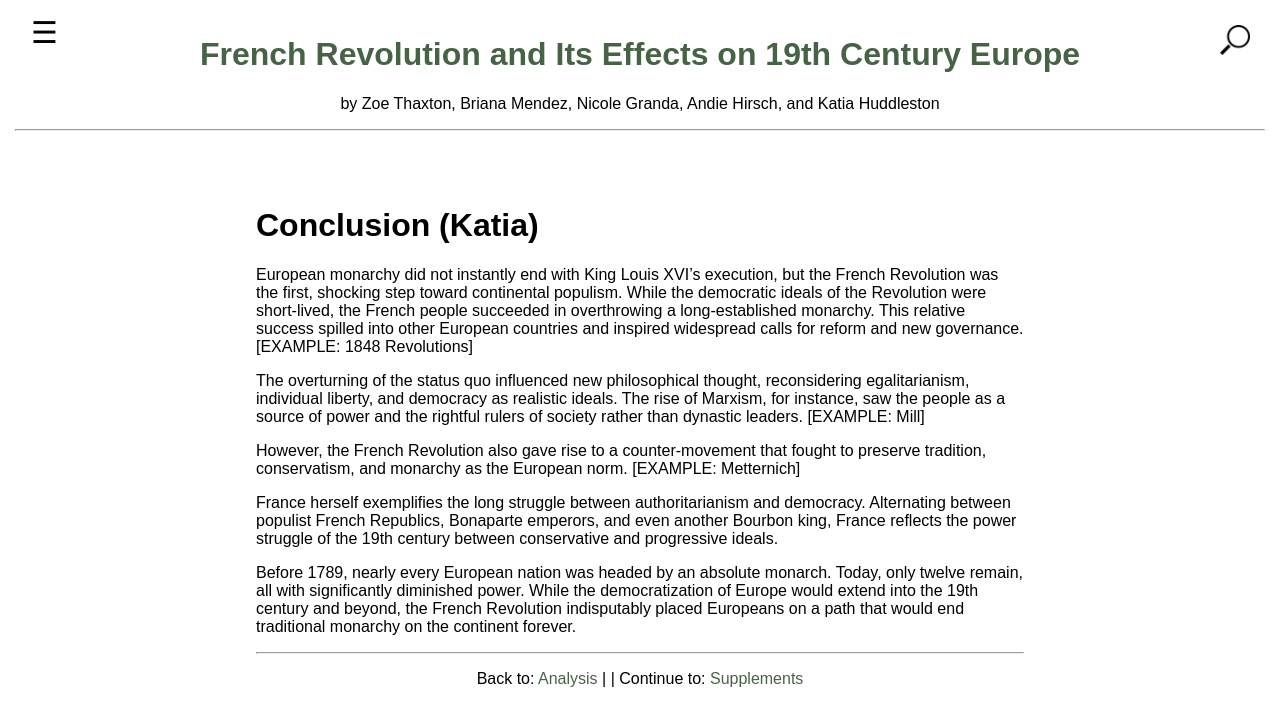
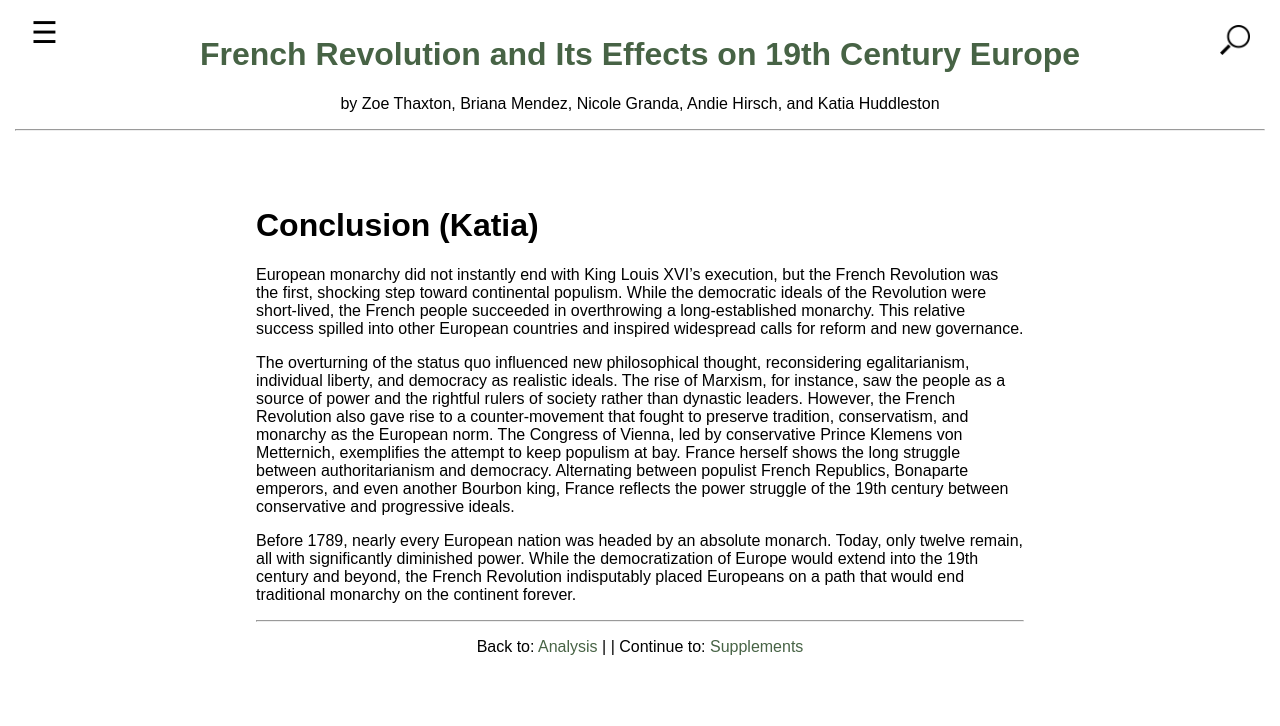
Before and after one commit to zoethaxton/Thaxton-Zoe-EUH-3205, a Jekyll site: the page built from 003_conclusion.md, in a window 1280 px wide. Shown: the top 726 px of the page. Built offline with Jekyll 4.4.1, drawn with Linux system fonts in a browser that asks for light colours.

Commit message:
Update 003_conclusion.md

```diff
--- a/003_conclusion.md
+++ b/003_conclusion.md
@@ -6,12 +6,8 @@ number: 3
 
 # Conclusion (Katia)
 
-European monarchy did not instantly end with King Louis XVI’s execution, but the French Revolution was the first, shocking step toward continental populism. While the democratic ideals of the Revolution were short-lived, the French people succeeded in overthrowing a long-established monarchy. This relative success spilled into other European countries and inspired widespread calls for reform and new governance. [EXAMPLE: 1848 Revolutions]
+European monarchy did not instantly end with King Louis XVI’s execution, but the French Revolution was the first, shocking step toward continental populism. While the democratic ideals of the Revolution were short-lived, the French people succeeded in overthrowing a long-established monarchy. This relative success spilled into other European countries and inspired widespread calls for reform and new governance.
 
-The overturning of the status quo influenced new philosophical thought, reconsidering egalitarianism, individual liberty, and democracy as realistic ideals. The rise of Marxism, for instance, saw the people as a source of power and the rightful rulers of society rather than dynastic leaders. [EXAMPLE: Mill]
-
-However, the French Revolution also gave rise to a counter-movement that fought to preserve tradition, conservatism, and monarchy as the European norm. [EXAMPLE: Metternich]
-
-France herself exemplifies the long struggle between authoritarianism and democracy. Alternating between populist French Republics, Bonaparte emperors, and even another Bourbon king, France reflects the power struggle of the 19th century between conservative and progressive ideals.
+The overturning of the status quo influenced new philosophical thought, reconsidering egalitarianism, individual liberty, and democracy as realistic ideals. The rise of Marxism, for instance, saw the people as a source of power and the rightful rulers of society rather than dynastic leaders. However, the French Revolution also gave rise to a counter-movement that fought to preserve tradition, conservatism, and monarchy as the European norm. The Congress of Vienna, led by conservative Prince Klemens von Metternich, exemplifies the attempt to keep populism at bay. France herself shows the long struggle between authoritarianism and democracy. Alternating between populist French Republics, Bonaparte emperors, and even another Bourbon king, France reflects the power struggle of the 19th century between conservative and progressive ideals.
 
 Before 1789, nearly every European nation was headed by an absolute monarch. Today, only twelve remain, all with significantly diminished power. While the democratization of Europe would extend into the 19th century and beyond, the French Revolution indisputably placed Europeans on a path that would end traditional monarchy on the continent forever.
```
